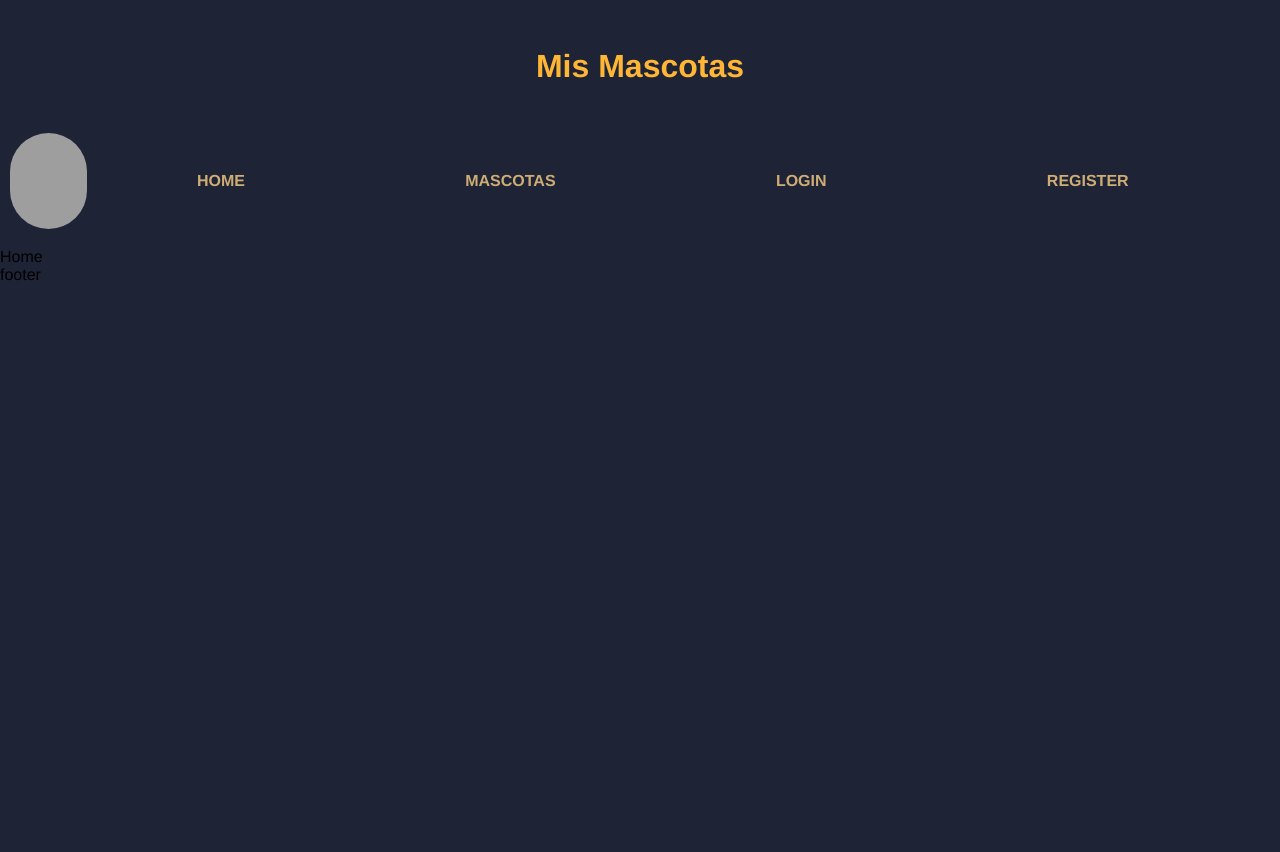
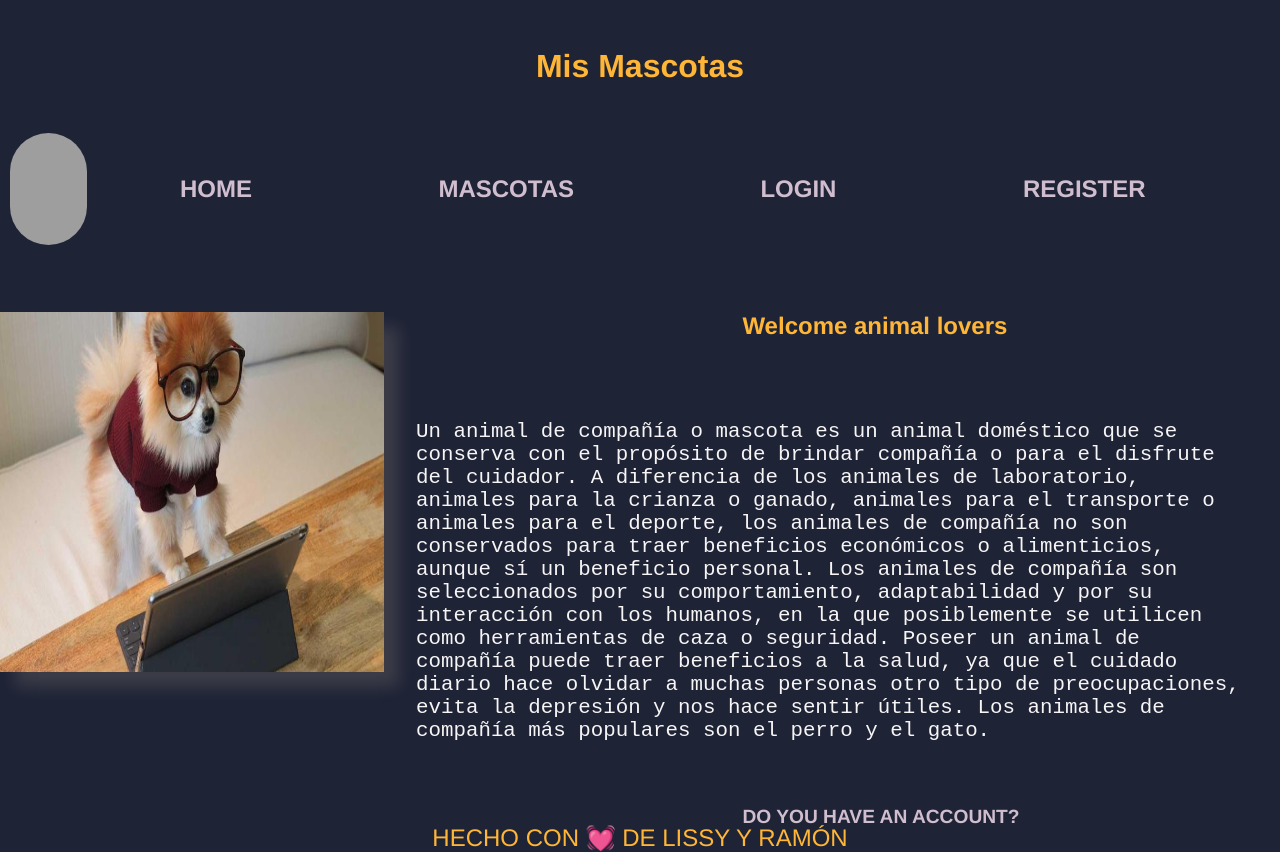
Before and after one commit to RamonWilliams/Front-Macotas, a React (Vite) app: page / in a window 1280 px wide. Before the commit the page ends 800 px from the top, so only its background shows below. Built offline with nearby package versions, Linux system fonts and the light colour scheme; grey boxes are pictures that could not be loaded.

Commit message:
Creación del Home con sus estilos

```diff
--- a/src/components/Footer/Footer.css
+++ b/src/components/Footer/Footer.css
@@ -0,0 +1,6 @@
+footer p{
+     color: #ffb637;
+     text-align: center;
+     text-transform: uppercase;
+     font-size: 1.5rem;
+}
--- a/src/components/Footer/Footer.jsx
+++ b/src/components/Footer/Footer.jsx
@@ -1,6 +1,10 @@
+import "./Footer.css"
+
 const Footer = () => {
     return (
-        <div>footer</div>
+        <footer>
+            <p>Hecho con 💓 de Lissy y Ramón</p>
+        </footer>
     )
 }
 
--- a/src/components/Header/Header.css
+++ b/src/components/Header/Header.css
@@ -1,5 +1,6 @@
 header {
     height: 200px;
+    margin-bottom: 4rem;
 }
 
 header h1 {
@@ -11,7 +12,7 @@ header h1 {
 
 nav {
     display: flex;
-    height: 6rem;
+    height: 7rem;
 
     align-items: center;
 
@@ -35,17 +36,3 @@ ul {
     width: 90%;
     align-items: center;
 }
-
-ul li a {
-    color: #f1c882d6;
-    text-transform: uppercase;
-    font-weight: bold;
-
-}
-
-ul li a:hover {
-    cursor: pointer;
-
-
-    color: #fca819;
-}
--- a/src/index.css
+++ b/src/index.css
@@ -31,3 +31,15 @@ h1 h2 h3 {
 p {
     color: #ffb637;
 }
+ a {
+    color: #f3ddedd6;
+    text-transform: uppercase;
+    font-weight: bold;
+    font-size: 1.5rem;
+
+}
+
+ a:hover {
+    cursor: pointer;
+    color: #fca819;
+}
--- a/src/pages/Home/Home.css
+++ b/src/pages/Home/Home.css
@@ -0,0 +1,40 @@
+.home{
+    display: flex;
+    flex-direction: row;
+
+     height: 50vh;
+    margin-bottom: 7rem;
+
+}
+.home>img{
+    height: 45vh;
+    width: 30%;
+    box-shadow: 15px 15px 15px rgba(245, 222, 179, 0.137);
+}
+
+.info {
+    width: 70%;
+      display: flex;
+     flex-direction: column;
+}
+
+.info >h2{
+    margin-left: 40%;
+    font-size: 1.5rem;
+    color: #ffb637;
+    margin-bottom: 3rem;
+}
+
+.info>p{
+    color: rgb(247, 245, 245);
+    margin:2rem;
+    font-size: 1.3rem;
+    margin-bottom: 4rem;
+    font-family: monospace;
+
+}
+
+.info a{
+    margin-left: 40%;
+    font-size: 1.2rem;
+}
--- a/src/pages/Home/Home.jsx
+++ b/src/pages/Home/Home.jsx
@@ -1,10 +1,24 @@
+
+import "./Home.css";
+import { Link } from "react-router-dom";
+
 const Home = () =>{
     return (
 
-        <div>
+         <section className="home">
+         <img src="/src/assets/images/Webs-para-mascotas.jpg" alt="logo" />
+         <div className="info">
+         <h2>Welcome animal lovers</h2>
+          <p>
+            Un animal de compañía o mascota es un animal doméstico que se conserva con el propósito de brindar compañía o para el disfrute del cuidador. A diferencia de los animales de laboratorio, animales para la crianza o ganado, animales para el transporte o animales para el deporte, los animales de compañía no son conservados para traer beneficios económicos o alimenticios, aunque sí un beneficio personal.
+           Los animales de compañía son seleccionados por su comportamiento, adaptabilidad y por su interacción con los humanos, en la que posiblemente se utilicen como herramientas de caza o seguridad. Poseer un animal de compañía puede traer beneficios a la salud, ya que el cuidado diario hace olvidar a muchas personas otro tipo de preocupaciones, evita la depresión y nos hace sentir útiles.
+           Los animales de compañía más populares son el perro y el gato.
+           </p>
+         <Link to="/login">Do you have an account? </Link>
+         </div>
+         </section>
 
-            Home
-        </div>
+
     )
 }
 export default Home
```
Also changed, not shown: src/assets/images/Webs-para-mascotas.jpg (added).
